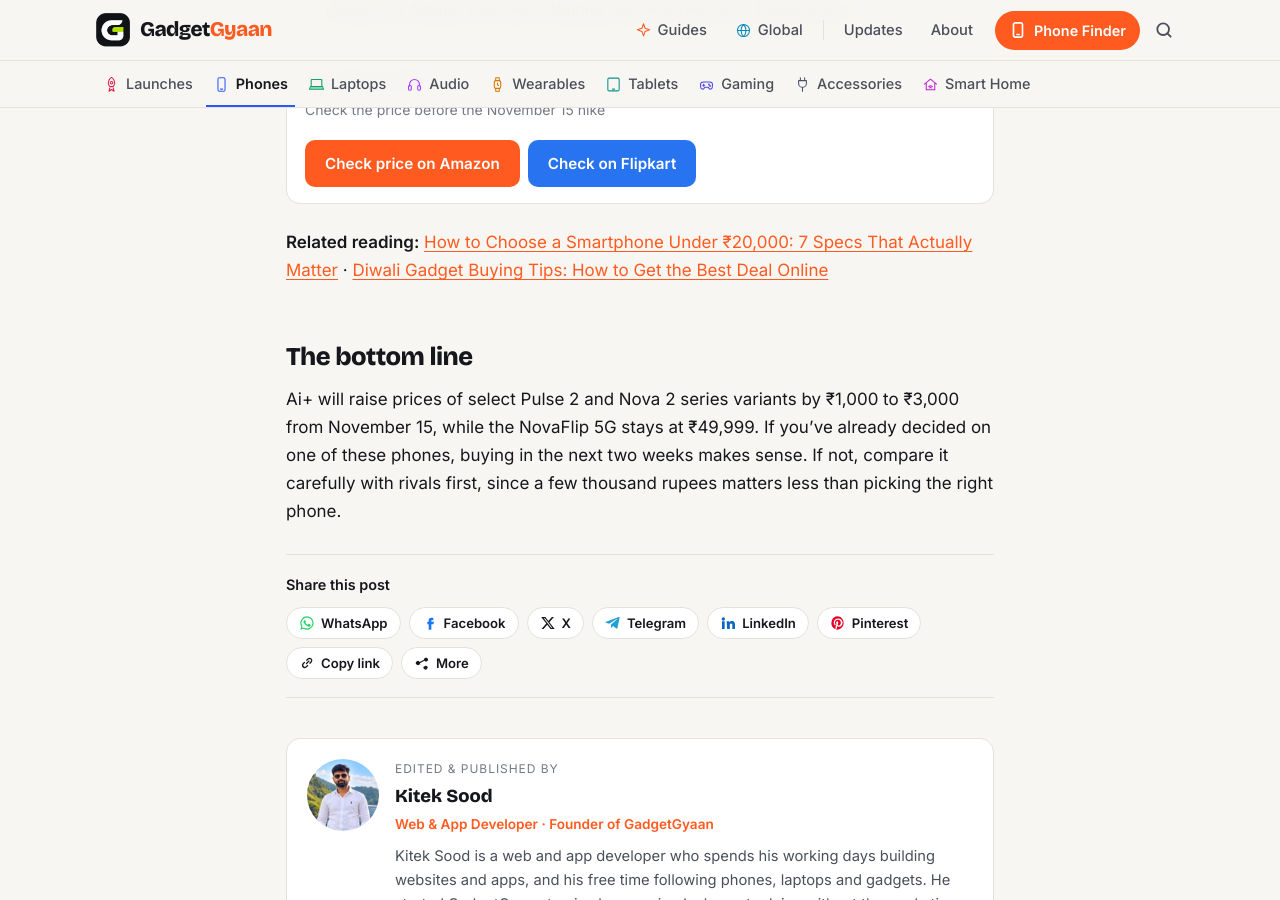
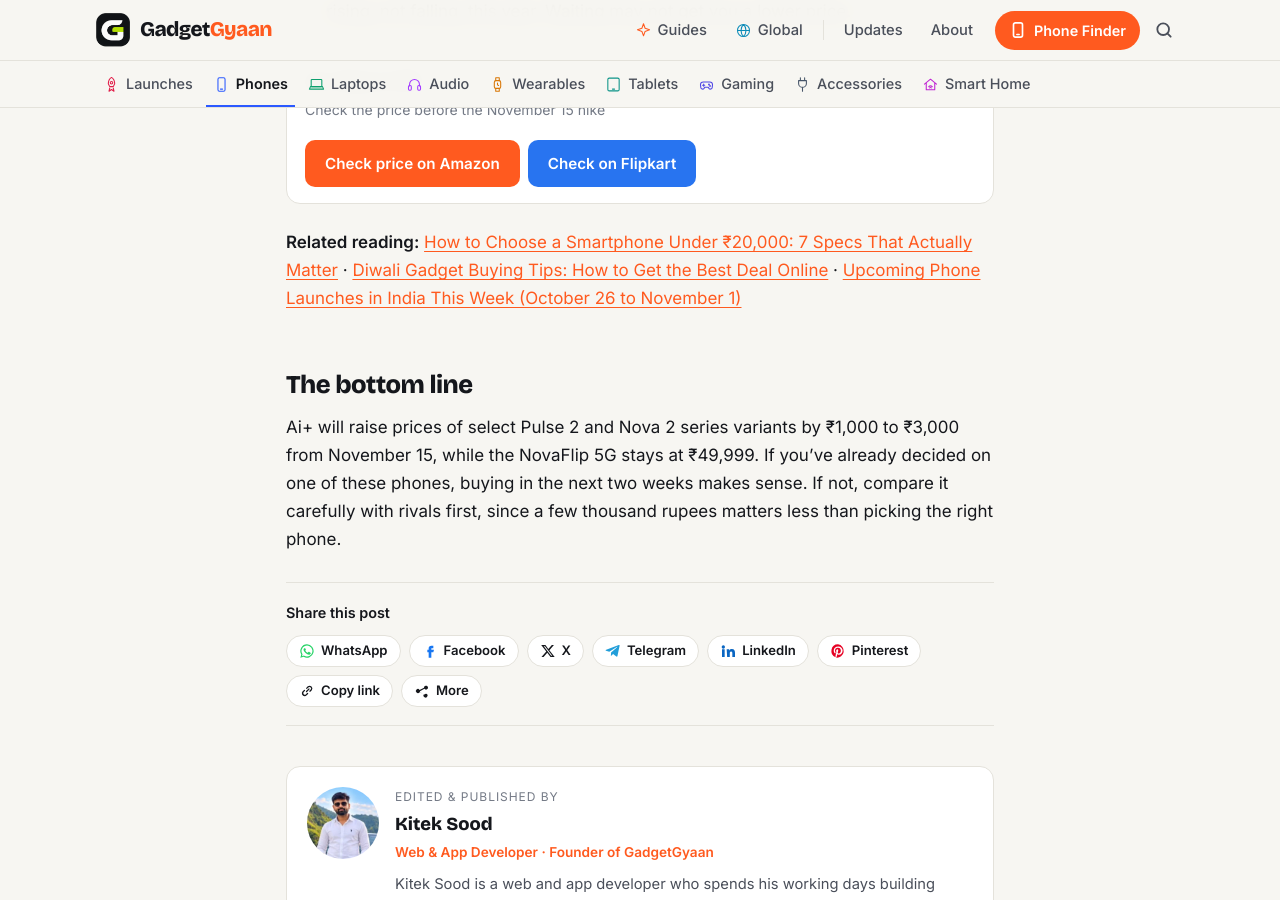
Before and after one commit to kiteksood167/kiteksood167.github.io, a Jekyll site: the page built from _posts/2026-10-29-ai-plus-smartphone-price-hike-november-15.md, in a window 1280 px wide and 900 px high, scrolled down 3650 px. Built offline with Jekyll 4.4.1, drawn with Linux system fonts in a browser that asks for light colours; comment, search, counter and statistics services are not loaded.

Commit message:
SEO: default share image for pages, link orphan post
Co-Authored-By: Claude Opus 5.5 <noreply@anthropic.com>
Claude-Session: https://claude.ai/code/session_019q2TsaYyUfQwBS5iqKAhGu

```diff
--- a/_config.yml
+++ b/_config.yml
@@ -67,7 +67,7 @@ defaults:
   - scope: { path: "", type: posts }
     values: { layout: post }
   - scope: { path: "" }
-    values: { layout: page }
+    values: { layout: page, image: /assets/og-default.jpg }   # default share image for pages without their own
 
 exclude:
   - README.md
--- a/_posts/2026-10-29-ai-plus-smartphone-price-hike-november-15.md
+++ b/_posts/2026-10-29-ai-plus-smartphone-price-hike-november-15.md
@@ -60,7 +60,7 @@ Ai+ is far from alone. Memory chips have become much more expensive in 2026 as A
 
 {% include buy.html name="Ai+ Nova 2 5G" query="Ai+ Nova 2 5G" note="Check the price before the November 15 hike" %}
 
-**Related reading:** [How to Choose a Smartphone Under ₹20,000: 7 Specs That Actually Matter](/how-to-choose-a-smartphone-under-20000/) · [Diwali Gadget Buying Tips: How to Get the Best Deal Online](/diwali-gadget-buying-tips/)
+**Related reading:** [How to Choose a Smartphone Under ₹20,000: 7 Specs That Actually Matter](/how-to-choose-a-smartphone-under-20000/) · [Diwali Gadget Buying Tips: How to Get the Best Deal Online](/diwali-gadget-buying-tips/) · [Upcoming Phone Launches in India This Week (October 26 to November 1)](/upcoming-phone-launches-india-this-week-october-26/)
 
 ## The bottom line
 
```
Also changed, not shown: assets/og-default.jpg (added).
